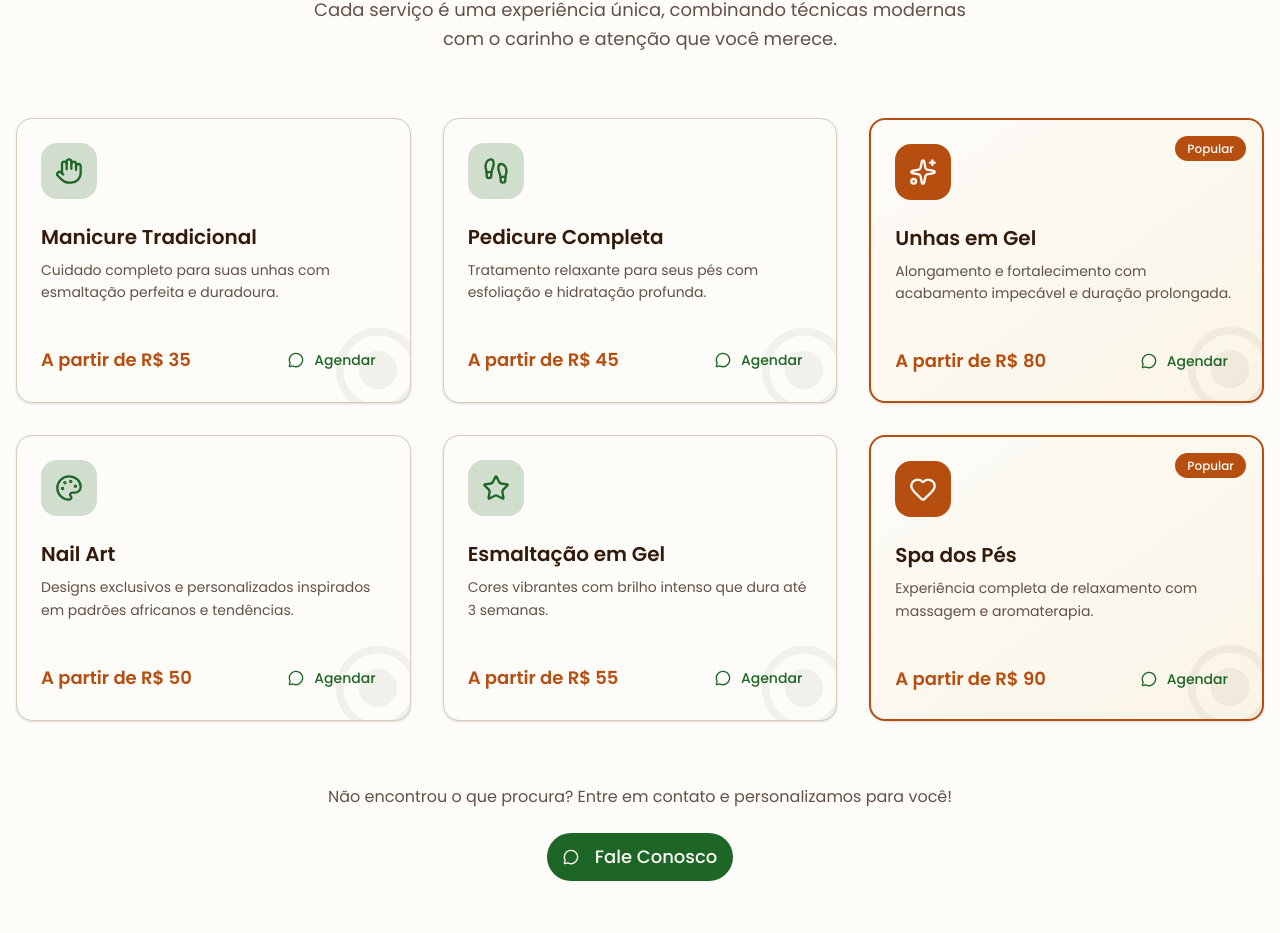
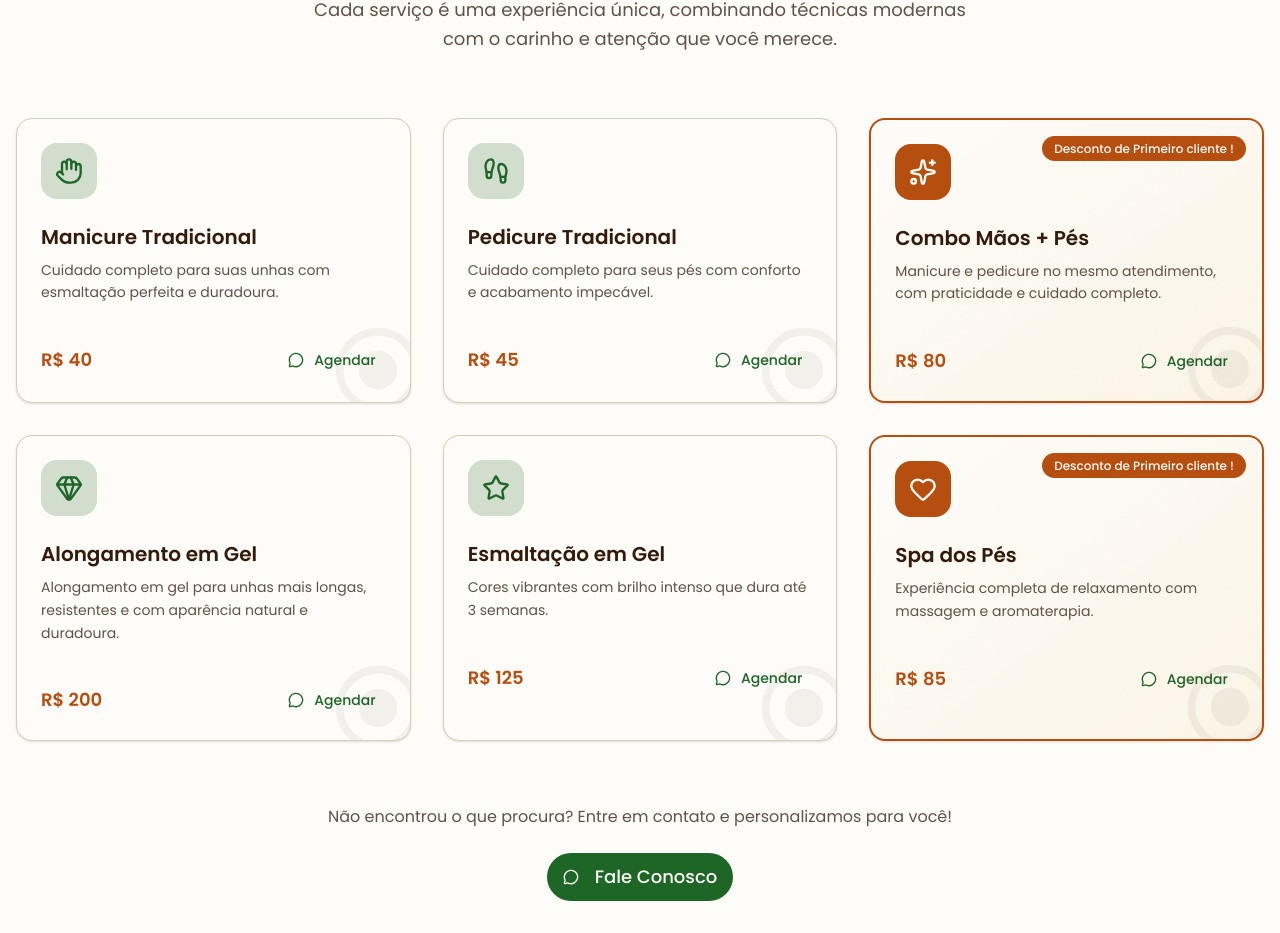
Before and after one commit to stmacoli/SZR_LP, a Next.js app: page / in a window 1280 px wide. Shown: the part 1037-1970 px from the top of the page. Built offline with nearby package versions, Linux system fonts and the light colour scheme; a web font is replaced by a local one.

Commit message:
nossos_servicos_v1

```diff
--- a/components/services.tsx
+++ b/components/services.tsx
@@ -3,50 +3,51 @@
 import { useState } from "react"
 import { Card, CardContent, CardDescription, CardHeader, CardTitle } from "@/components/ui/card"
 import { Button } from "@/components/ui/button"
-import { Sparkles, Hand, Footprints, Palette, Star, Heart, MessageCircle } from "lucide-react"
+import { Sparkles, Hand, Footprints, Palette, Star, Heart, MessageCircle, Gem } from "lucide-react"
 import { useScrollAnimation } from "@/hooks/use-scroll-animation"
+
 
 const services = [
   {
     icon: Hand,
     title: "Manicure Tradicional",
     description: "Cuidado completo para suas unhas com esmaltação perfeita e duradoura.",
-    price: "A partir de R$ 35",
+    price: "R$ 40",
     highlight: false,
   },
   {
     icon: Footprints,
-    title: "Pedicure Completa",
-    description: "Tratamento relaxante para seus pés com esfoliação e hidratação profunda.",
-    price: "A partir de R$ 45",
+    title: "Pedicure Tradicional",
+    description: "Cuidado completo para seus pés com conforto e acabamento impecável.",
+    price: "R$ 45",
     highlight: false,
   },
   {
     icon: Sparkles,
-    title: "Unhas em Gel",
-    description: "Alongamento e fortalecimento com acabamento impecável e duração prolongada.",
-    price: "A partir de R$ 80",
+    title: "Combo Mãos + Pés",
+    description: "Manicure e pedicure no mesmo atendimento, com praticidade e cuidado completo.",
+    price: "R$ 80",
     highlight: true,
   },
   {
-    icon: Palette,
-    title: "Nail Art",
-    description: "Designs exclusivos e personalizados inspirados em padrões africanos e tendências.",
-    price: "A partir de R$ 50",
+    icon: Gem,
+    title: "Alongamento em Gel",
+    description: "Alongamento em gel para unhas mais longas, resistentes e com aparência natural e duradoura.",
+    price: "R$ 200",
     highlight: false,
   },
   {
     icon: Star,
     title: "Esmaltação em Gel",
     description: "Cores vibrantes com brilho intenso que dura até 3 semanas.",
-    price: "A partir de R$ 55",
+    price: "R$ 125",
     highlight: false,
   },
   {
     icon: Heart,
     title: "Spa dos Pés",
     description: "Experiência completa de relaxamento com massagem e aromaterapia.",
-    price: "A partir de R$ 90",
+    price: "R$ 85",
     highlight: true,
   },
 ]
@@ -95,7 +96,7 @@ function ServiceCard({
         {service.highlight && (
           <div className="absolute top-4 right-4">
             <span className="px-3 py-1 rounded-full bg-primary text-primary-foreground text-xs font-medium">
-              Popular
+              Desconto de Primeiro cliente !
             </span>
           </div>
         )}
```
